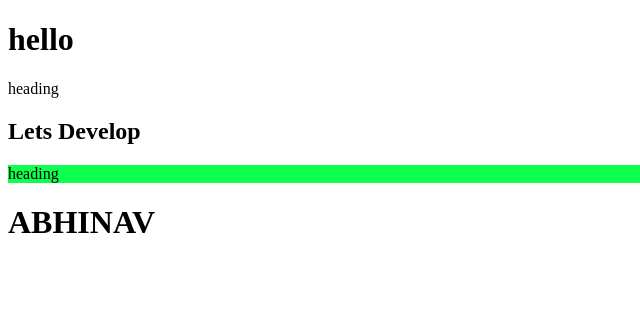
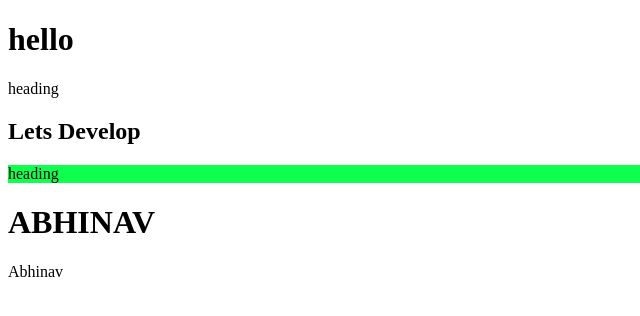
Before and after one commit to githubabhinav14/Lets_Develop, a plain HTML site: page index.html in a window 1280 px wide. Shown: the full height of the page, 0-640 px from the left. Drawn offline with Linux system fonts and the light colour scheme.

Commit message:
added p tag

```diff
--- a/index.html
+++ b/index.html
@@ -19,6 +19,7 @@
    <h2>Lets Develop</h2>
    <p style="background-color: rgb(15, 255, 79);">heading</p>
    <H1>ABHINAV</H1>
+   <p>Abhinav</p>
 
 </body>
 </html>
```
